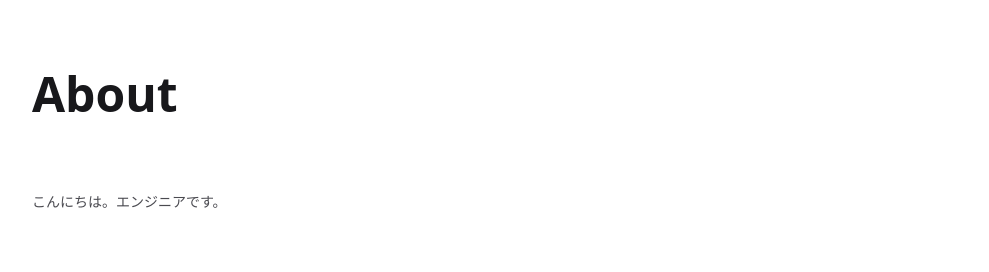
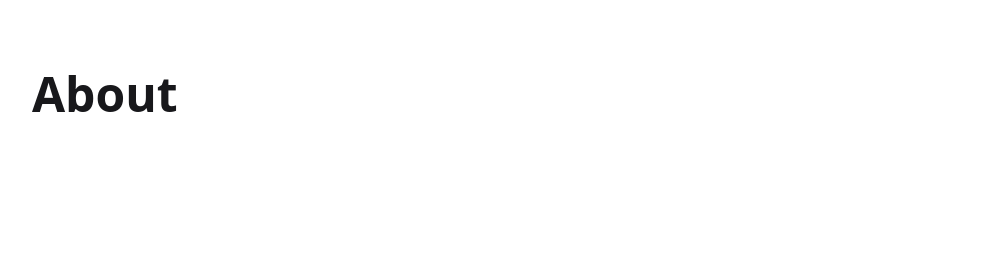
Before and after one commit to shikano35/portfolio-2024, a Next.js app: page /about in a window 1280 px wide. Shown: the part 230-502 px from the top of the page, without its empty margins (144-1133 px from the left). Built offline with nearby package versions, Linux system fonts and the light colour scheme.

Commit message:
feat: update metadata

```diff
--- a/src/app/about/page.tsx
+++ b/src/app/about/page.tsx
@@ -1,4 +1,3 @@
-import { FadeIn } from "@/components/FadeIn";
 import { HeadGroup } from "@/components/HeadGroup";
 import { Heading } from "@/components/Heading";
 import { baseMetadata } from "@/lib/metadata";
@@ -7,22 +6,14 @@ import React from "react";
 
 export const metadata: Metadata = {
   ...baseMetadata,
-  title: "Log",
-  description: "記事と学習記録一覧です。",
+  title: "About",
+  description: "自己紹介です。",
 };
 
 export default function AboutPage() {
   return (
-    <div>
-      <HeadGroup className="mb-16">
-        <Heading>About</Heading>
-        <FadeIn>
-          <p className="text-center md:text-start text-muted-foreground text-sm leading-8 md:leading-10">
-            こんにちは。エンジニアです。
-            <br />
-          </p>
-        </FadeIn>
-      </HeadGroup>
-    </div>
+    <HeadGroup>
+      <Heading>About</Heading>
+    </HeadGroup>
   );
 }
```
